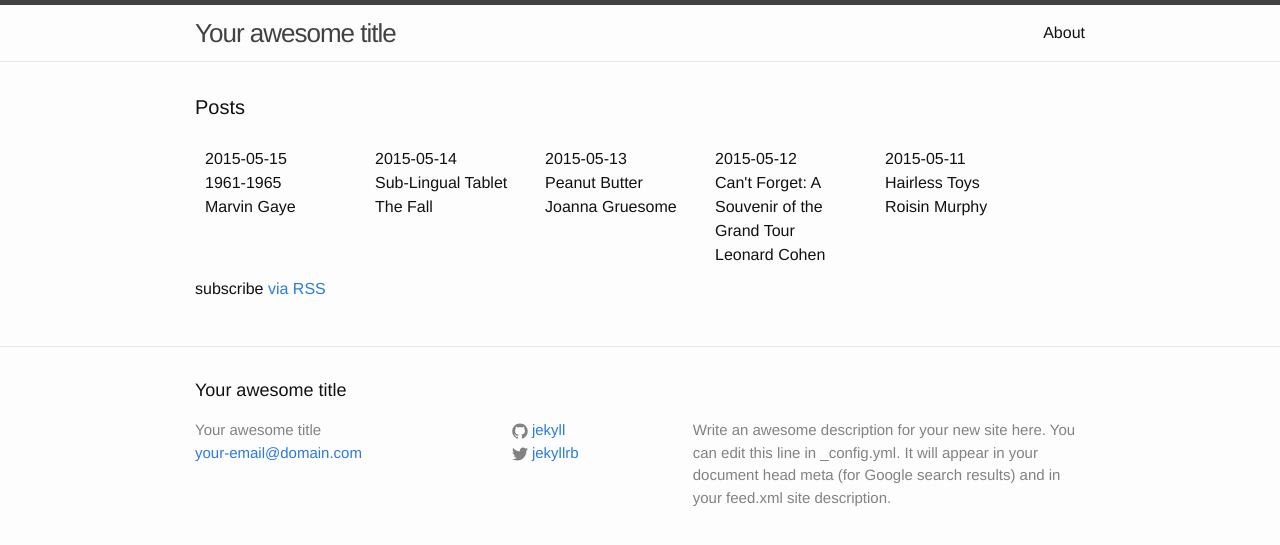
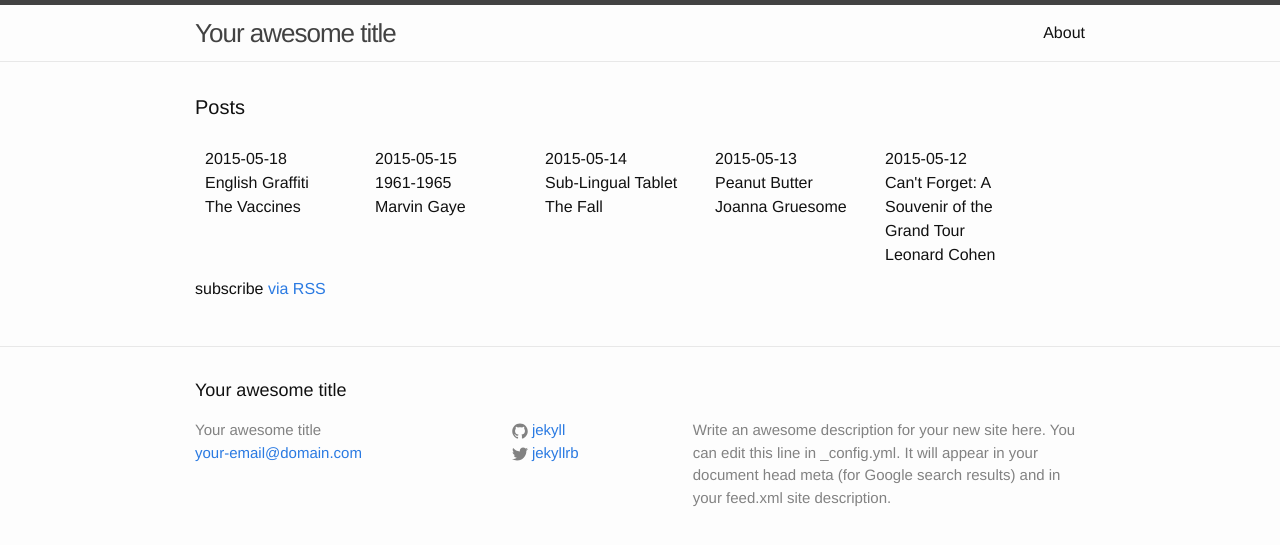
Before and after one commit to karaken12/bbc6musicaotd, a Jekyll site: the page built from site/index.html, in a window 1280 px wide. Shown: the top 545 px of the page. Built offline with Jekyll 4.4.1, drawn with Linux system fonts in a browser that asks for light colours.

Commit message:
Album for 2015-05-18.

```diff
--- a/site/_data/year/2015.yml
+++ b/site/_data/year/2015.yml
@@ -466,3 +466,7 @@
   artist: Marvin Gaye
   title: 1961-1965
   twitter: https://twitter.com/BBC6Music/status/599215267822968832
+- date: 2015-05-18
+  artist: The Vaccines
+  title: English Graffiti
+  twitter: https://twitter.com/BBC6Music/status/600206258721927168
```
